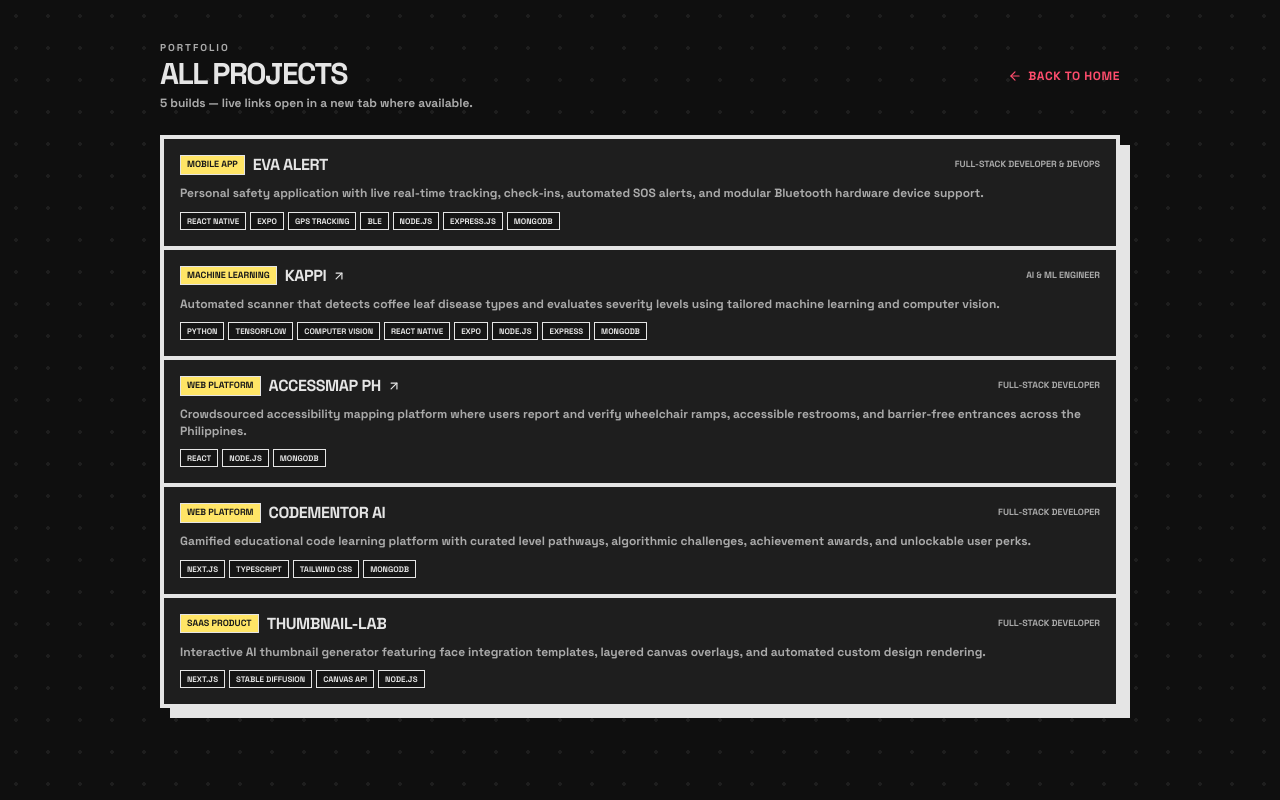
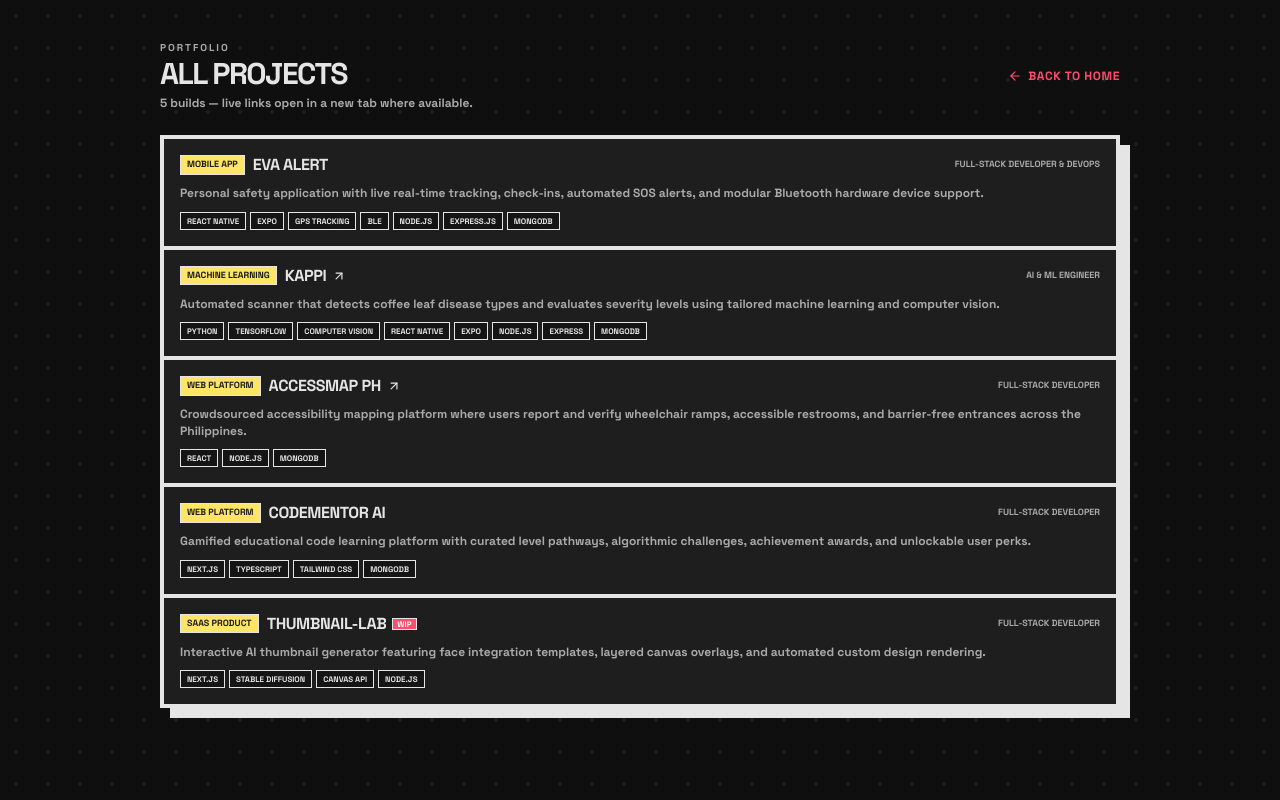
Before and after one commit to flklr-dev/kit-adrian-diocares, a Next.js app in the folder web/: page /projects in a window 1280 px wide. Built offline with nearby package versions, Linux system fonts and the light colour scheme.

Commit message:
feat: Add project status display to project cards and list items

```diff
--- a/web/src/components/project-card.tsx
+++ b/web/src/components/project-card.tsx
@@ -31,6 +31,14 @@
             <h3 className="font-black text-xl uppercase leading-none tracking-tight">
               {project.title}
             </h3>
+            {project.status && (
+              <span
+                title="In Development"
+                className="text-[8px] font-black uppercase bg-primary text-primary-foreground border border-border px-1 py-px shrink-0 leading-none"
+              >
+                {project.status}
+              </span>
+            )}
             {project.url && (
               <a
                 href={project.url}
--- a/web/src/components/project-list-item.tsx
+++ b/web/src/components/project-list-item.tsx
@@ -18,6 +18,14 @@
               <h2 className="font-black text-sm md:text-base uppercase leading-tight tracking-tight truncate">
                 {project.title}
               </h2>
+              {project.status && (
+                <span
+                  title="In Development"
+                  className="text-[8px] font-black uppercase bg-primary text-primary-foreground border border-border px-1 py-px shrink-0 leading-none"
+                >
+                  {project.status}
+                </span>
+              )}
               {project.url && (
                 <a
                   href={project.url}
--- a/web/src/lib/portfolio-data.ts
+++ b/web/src/lib/portfolio-data.ts
@@ -93,6 +93,8 @@
   tags: string[];
   role: string;
   badge: string;
+  /** Optional build status shown on cards (e.g. "In Development"). */
+  status?: string;
   url?: string;
 };
 
@@ -138,6 +140,7 @@
     tags: ["Next.js", "Stable Diffusion", "Canvas API", "Node.js"],
     role: "Full-Stack Developer",
     badge: "SaaS Product",
+    status: "WIP",
   },
 ];
 
@@ -185,7 +188,10 @@
   const projectLines = projects
     .map((p) => {
       const liveUrl = p.url ? ` Live at ${p.url}.` : "";
-      return `  - **${p.title}** (${p.badge}, role: ${p.role}): ${p.description} Built with ${p.tags.join(", ")}.${liveUrl}`;
+      const statusNote = p.status
+        ? ` Status: ${p.status === "WIP" ? "In Development (WIP)" : p.status}.`
+        : "";
+      return `  - **${p.title}** (${p.badge}, role: ${p.role}): ${p.description} Built with ${p.tags.join(", ")}.${statusNote}${liveUrl}`;
     })
     .join("\n");
 
```
